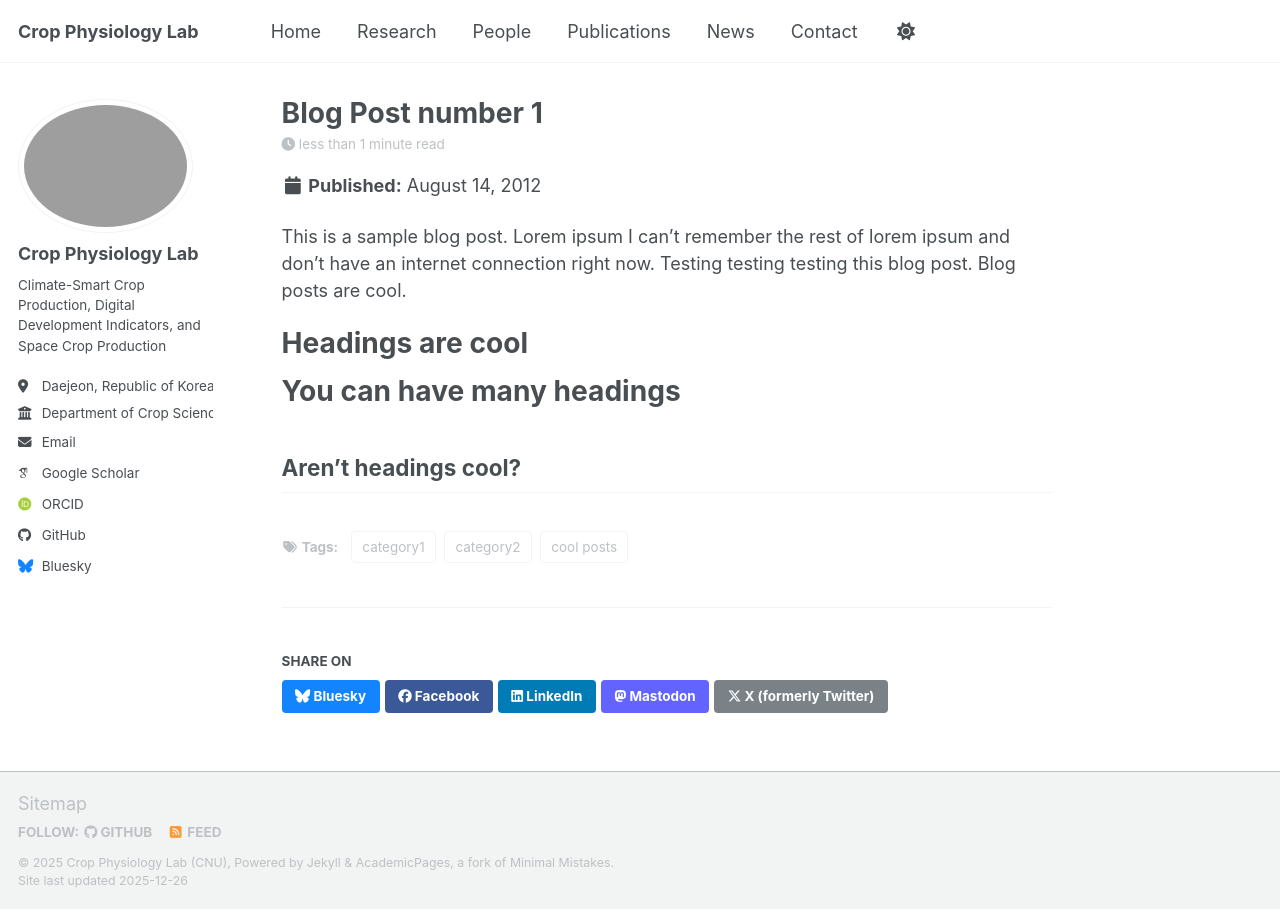
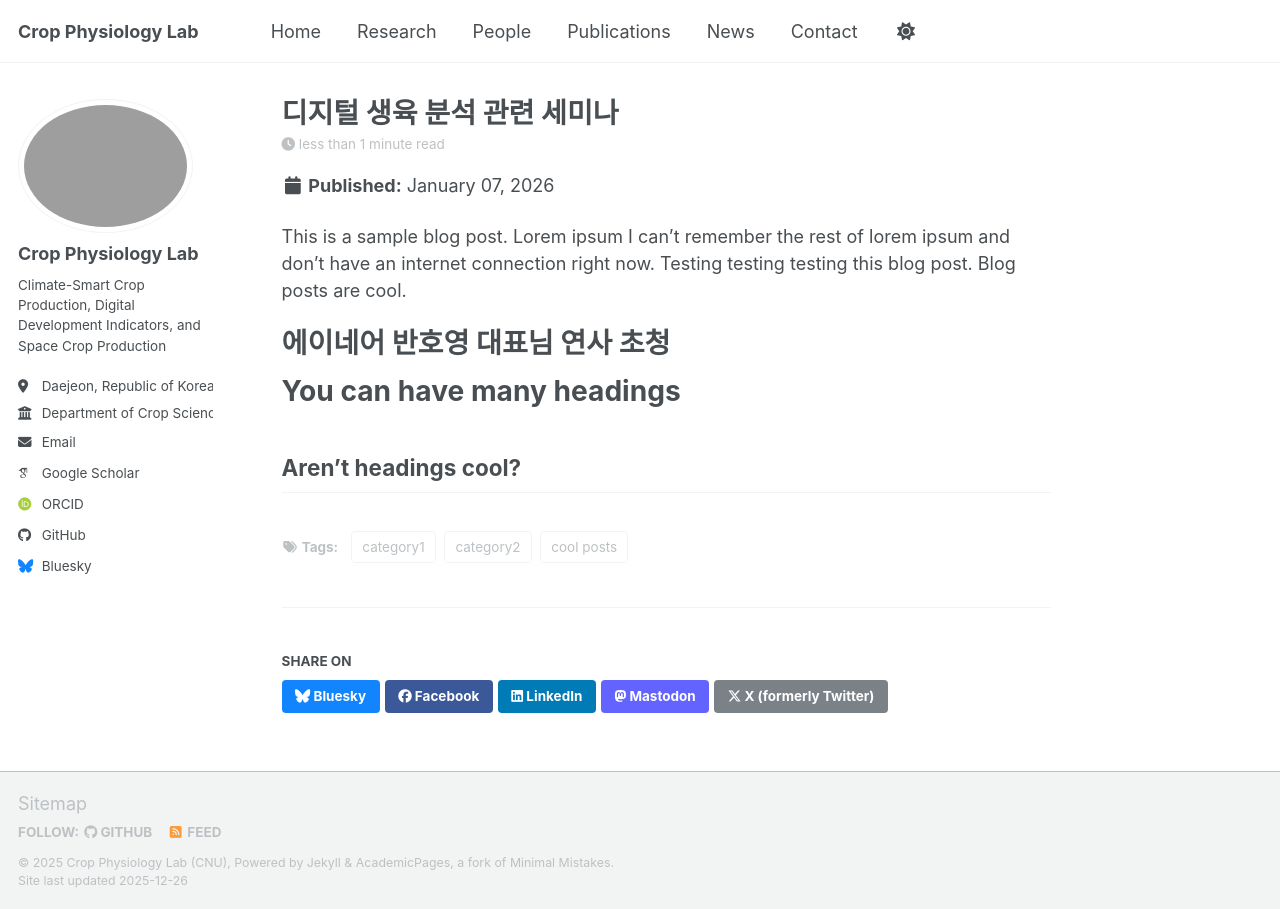
Before and after one commit to HYEONSEOKLEE-Prof/hyeonseoklee-prof.github.io, a Jekyll site: the page built from _posts/2012-08-14-blog-post-1.md, in a window 1280 px wide. Built offline with Jekyll 4.4.1, drawn with Linux system fonts in a browser that asks for light colours; some web fonts are replaced; a script bundle is joined from its source files by our own code; library files that are not in the unit come from our copies.

Commit message:
Update 2012-08-14-blog-post-1.md

```diff
--- a/_posts/2012-08-14-blog-post-1.md
+++ b/_posts/2012-08-14-blog-post-1.md
@@ -1,6 +1,6 @@
 ---
-title: 'Blog Post number 1'
-date: 2012-08-14
+title: '디지털 생육 분석 관련 세미나'
+date: 2026-01-07
 permalink: /posts/2012/08/blog-post-1/
 tags:
   - cool posts
@@ -10,8 +10,8 @@ tags:
 
 This is a sample blog post. Lorem ipsum I can't remember the rest of lorem ipsum and don't have an internet connection right now. Testing testing testing this blog post. Blog posts are cool.
 
-Headings are cool
-======
+에이네어 반호영 대표님 연사 초청
+=====
 
 You can have many headings
 ======
```
